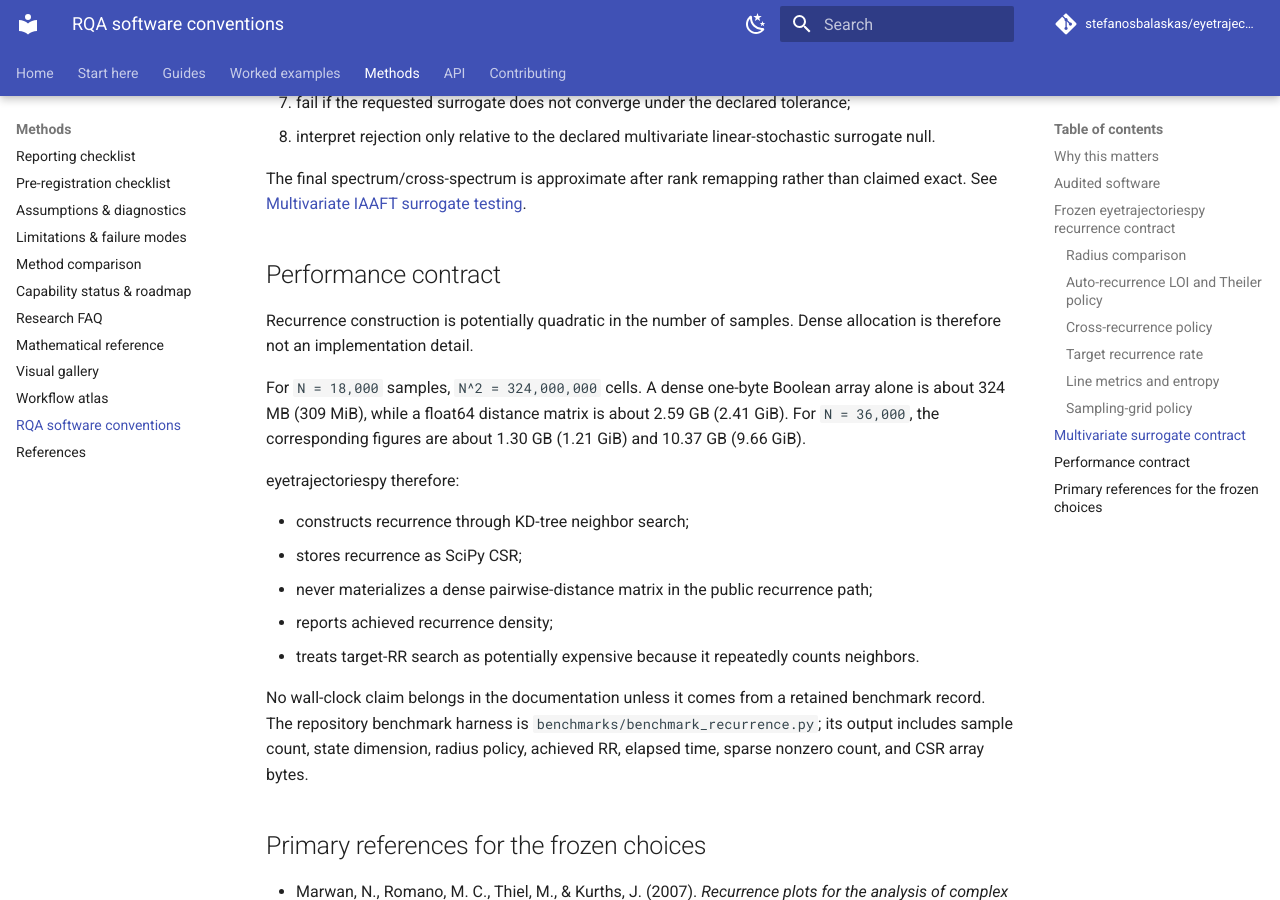
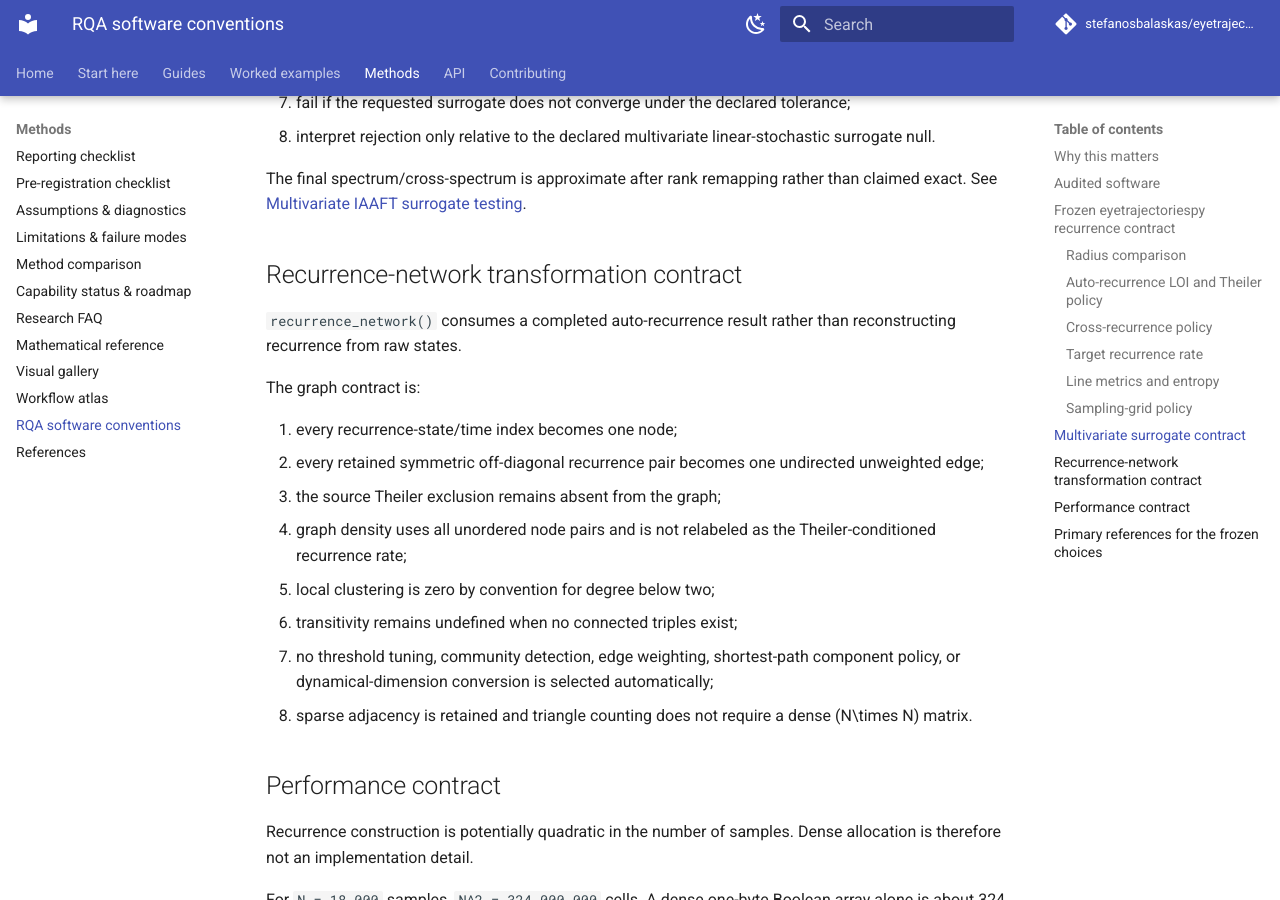
Before and after one commit to stefanosbalaskas/eyetrajectoriespy, an MkDocs documentation site: the page built from docs/methods/rqa-software-conventions.md, in a window 1280 px wide and 900 px high, scrolled down 3688 px. Built offline with MkDocs 1.6.1 and Material for MkDocs 9.7.7, drawn with Linux system fonts in a browser that asks for light colours; comment, search, counter and statistics services are not loaded.

Commit message:
Define recurrence network software conventions

```diff
--- a/docs/methods/rqa-software-conventions.md
+++ b/docs/methods/rqa-software-conventions.md
@@ -112,6 +112,27 @@ The final spectrum/cross-spectrum is approximate after rank remapping rather
 than claimed exact. See [Multivariate IAAFT surrogate testing](multivariate-surrogates.md).
 
 
+## Recurrence-network transformation contract
+
+`recurrence_network()` consumes a completed auto-recurrence result rather
+than reconstructing recurrence from raw states.
+
+The graph contract is:
+
+1. every recurrence-state/time index becomes one node;
+2. every retained symmetric off-diagonal recurrence pair becomes one
+   undirected unweighted edge;
+3. the source Theiler exclusion remains absent from the graph;
+4. graph density uses all unordered node pairs and is not relabeled as the
+   Theiler-conditioned recurrence rate;
+5. local clustering is zero by convention for degree below two;
+6. transitivity remains undefined when no connected triples exist;
+7. no threshold tuning, community detection, edge weighting, shortest-path
+   component policy, or dynamical-dimension conversion is selected
+   automatically;
+8. sparse adjacency is retained and triangle counting does not require a dense
+   (N\times N) matrix.
+
 ## Performance contract
 
 Recurrence construction is potentially quadratic in the number of samples. Dense allocation is therefore not an implementation detail.
```
